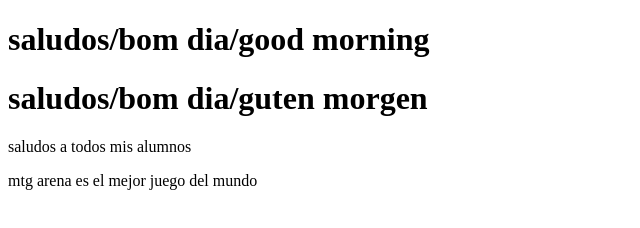
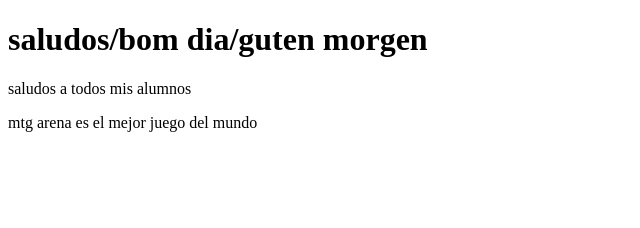
Before and after one commit to Esen-Q1-2022-Prog-Interfaz/s1-c3-proyecto-test-02, a plain HTML site: page hello.html in a window 1280 px wide. Shown: the whole page, without its empty margins (0-640 px from the left). Drawn offline with Linux system fonts and the light colour scheme.

Commit message:
update guten morgen

```diff
--- a/hello.html
+++ b/hello.html
@@ -9,7 +9,6 @@
 </head>
 
 <body>
-    <h1>saludos/bom dia/good morning</h1>
     <h1>saludos/bom dia/guten morgen</h1>
     <p>saludos a todos mis alumnos</p>
     <p>mtg arena es el mejor juego del mundo</p>
```
